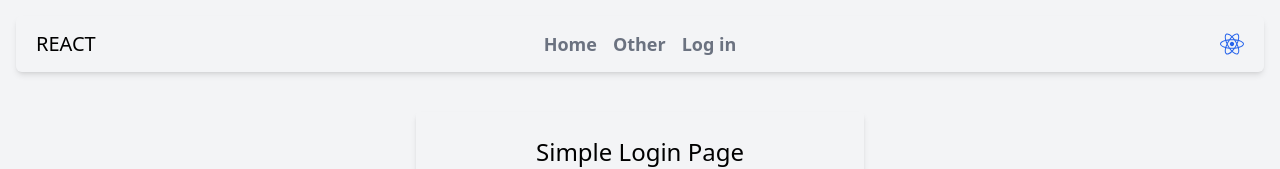
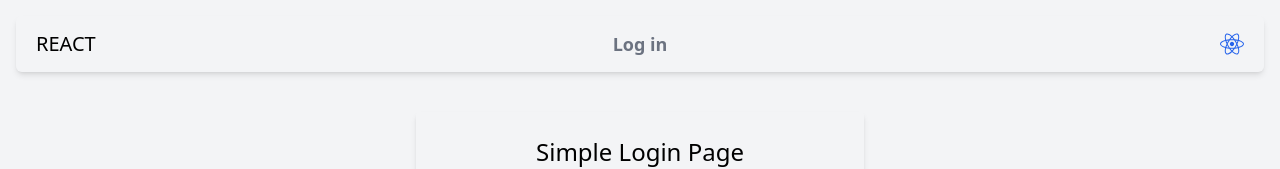
Before and after one commit to mdmoren/simple-react, a React (Create React App) app: page /login in a window 1280 px wide. Shown: the top 169 px of the page. Built offline with nearby package versions, Linux system fonts and the light colour scheme; the HTML template or start-up script is replaced by a standard one.

Commit message:
connected login to API

```diff
--- a/package.json
+++ b/package.json
@@ -6,6 +6,7 @@
     "@testing-library/jest-dom": "^5.17.0",
     "@testing-library/react": "^13.4.0",
     "@testing-library/user-event": "^13.5.0",
+    "axios": "^1.6.8",
     "react": "^18.2.0",
     "react-dom": "^18.2.0",
     "react-icons": "^5.0.1",
@@ -13,6 +14,7 @@
     "react-scripts": "5.0.1",
     "web-vitals": "^2.1.4"
   },
+  "proxy": "http://localhost:8080",
   "scripts": {
     "start": "react-scripts start",
     "build": "react-scripts build",
--- a/src/App.jsx
+++ b/src/App.jsx
@@ -2,18 +2,23 @@ import Navbar from "./components/Navbar";
 import { Routes, Route, Navigate } from "react-router-dom";
 
 import Home from "./pages/Home";
-import Other from "./pages/Other";
+import Profile from "./pages/Profile";
 import Login from "./pages/Login";
+import Logout from "./pages/Logout";
+import { ProtectedRoutes } from "./utils/ProtectedRoute";
 
 function App() {
   return (
     <div className="bg-gray-100">
       <Navbar />
       <Routes>
-        <Route path="/" element={<Home />} />
-        <Route path="/other" element={<Other />} />
+        <Route element={<ProtectedRoutes />}>
+          <Route path="/" element={<Home />} />
+          <Route path="/profile" element={<Profile />} />
+          <Route path="/logout" element={<Logout />} />
+          <Route path="*" element={<Navigate to="/" />} />
+        </Route>
         <Route path="/login" element={<Login />} />
-        <Route path="*" element={<Navigate to="/"/>} />
       </Routes>
     </div>
   );
--- a/src/components/Navbar.jsx
+++ b/src/components/Navbar.jsx
@@ -2,8 +2,10 @@ import { Link } from "react-router-dom";
 import { useState } from "react";
 import { CgMenuRight, CgClose } from "react-icons/cg";
 import { FaReact } from "react-icons/fa";
+import { useAuth } from "../providers/AuthContext";
 
 function Navbar() {
+  const { isAuthenticated } = useAuth();
   const [menu, setMenu] = useState(false);
 
   function toggleMenu() {
@@ -11,10 +13,16 @@ function Navbar() {
   }
 
   const navData = [
-    { id: 1, link: "/", label: "Home" },
-    { id: 2, link: "/other", label: "Other" },
-    { id: 3, link: "/login", label: "Log in" },
+    { id: 1, link: "/", label: "Home", requiresAuth: true },
+    { id: 2, link: "/profile", label: "profile", requiresAuth: true },
+    { id: 3, link: "/logout", label: "Logout", requiresAuth: true },
+    { id: 4, link: "/login", label: "Log in", requiresAuth: false },
   ];
+
+  // Filter the navigation data based on authentication status
+  const filteredNavData = isAuthenticated
+    ? navData.filter((item) => item.requiresAuth === true)
+    : navData.filter((item) => item.requiresAuth === false);
 
   return (
     <div className="fixed w-full p-4">
@@ -29,7 +37,7 @@ function Navbar() {
         {/* links and utility */}
         <section className="hidden sm:flex">
           <ul className="flex h-full items-center space-x-4">
-            {navData.map((item) => (
+            {filteredNavData.map((item) => (
               <Link
                 to={item.link}
                 key={item.id}
@@ -64,7 +72,7 @@ function Navbar() {
               </Link>
 
               <ul className="flex flex-col space-y-8 w-full h-full items-center justify-center">
-                {navData.map((item) => (
+                {filteredNavData.map((item) => (
                   <Link
                     to={item.link}
                     key={item.id}
--- a/src/index.js
+++ b/src/index.js
@@ -3,12 +3,15 @@ import ReactDOM from "react-dom/client";
 import "./index.css";
 import App from "./App";
 import { BrowserRouter } from "react-router-dom";
+import { AuthProvider } from "./providers/AuthContext";
 
 const root = ReactDOM.createRoot(document.getElementById("root"));
 root.render(
   <React.StrictMode>
-    <BrowserRouter>
-      <App />
-    </BrowserRouter>
+    <AuthProvider>
+      <BrowserRouter>
+        <App />
+      </BrowserRouter>
+    </AuthProvider>
   </React.StrictMode>
 );
--- a/src/pages/Login.jsx
+++ b/src/pages/Login.jsx
@@ -1,14 +1,19 @@
-import { useState } from "react";
+import React, { useState } from "react";
 import { Link } from "react-router-dom";
+import { useAuth } from "../providers/AuthContext";
 
 export default function Login() {
   const [email, setEmail] = useState("");
   const [password, setPassword] = useState("");
-  const [error, setError] = useState(false)
+  const [error, setError] = useState(false);
+  const { isAuthenticated, login } = useAuth();
 
-  function loginButton() {
-    console.log("Log in button pressed");
-    setError(true)
+  async function handleLogin() {
+    try {
+      await login(email, password);
+    } catch (error) {
+      setError(true);
+    }
   }
 
   function handleEmailChange(e) {
@@ -17,6 +22,14 @@ export default function Login() {
 
   function handlePasswordChange(e) {
     setPassword(e.target.value);
+  }
+
+  if (isAuthenticated) {
+    return (
+      <div className="min-h-screen pt-20">
+        <h1 className="text-center">You are already logged in.</h1>
+      </div>
+    );
   }
 
   return (
@@ -49,7 +62,7 @@ export default function Login() {
               Password
             </label>
             <input
-              className="shadow appearance-none border-b-2 border-white hover:border-blue-500 rounded focus:border-white focus:outline-blue-500 outline-purple-700 w-full py-2 px-3 text-gray-700 leading-tight duration-300"
+              className="shadow appearance-none border-b-2 border-white hover:border-purple-600 rounded focus:border-white focus:outline-blue-500 outline-purple-700 w-full py-2 px-3 text-gray-700 leading-tight duration-300"
               id="password"
               type="password"
               placeholder="•••••••••"
@@ -58,7 +71,7 @@ export default function Login() {
             />
           </div>
 
-          {/* {error && <h1>error message</h1>} */}
+          {error && <h1>error message</h1>}
         </div>
 
         <div className="flex items-center justify-between">
@@ -69,9 +82,9 @@ export default function Login() {
             Forgot Password?
           </Link>
           <button
-            className="bg-gradient-to-r from-purple-700 to-blue-500 hover:from-purple-800 hover:to-blue-600 text-white font-bold py-2 px-8 rounded-md focus:outline-none shadow-black hover:shadow-lg duration-300 transition-all"
+            className="bg-gradient-to-r from-purple-700 to-blue-500 hover:from-purple-700 hover:to-purple-600 text-white font-bold py-2 px-8 rounded-md focus:outline-none shadow-black hover:shadow-lg duration-300 transition-all"
             type="button"
-            onClick={loginButton}
+            onClick={handleLogin}
           >
             Log In
           </button>
--- /dev/null
+++ b/src/pages/Logout.jsx
@@ -0,0 +1,9 @@
+function Logout() {
+    return (
+      <div className="min-h-screen pt-20">
+        <h1 className="text-center">Logout Page</h1>
+      </div>
+    );
+  }
+
+  export default Logout;
--- a/src/pages/Other.jsx
+++ /dev/null
@@ -1,9 +0,0 @@
-function Other() {
-  return (
-    <div className="min-h-screen pt-20">
-      <h1 className="text-center">Other Page</h1>
-    </div>
-  );
-}
-
-export default Other;
--- /dev/null
+++ b/src/pages/Profile.jsx
@@ -0,0 +1,9 @@
+function Profile() {
+  return (
+    <div className="min-h-screen pt-20">
+      <h1 className="text-center">Profile Page</h1>
+    </div>
+  );
+}
+
+export default Profile;
--- /dev/null
+++ b/src/providers/AuthContext.js
@@ -0,0 +1,44 @@
+import React, { createContext, useState, useContext } from "react";
+import axios from "axios";
+
+const AuthContext = createContext();
+
+export const AuthProvider = ({ children }) => {
+  const [isAuthenticated, setIsAuthenticated] = useState(false);
+
+  const login = async (email, password) => {
+    try {
+      const response = await axios.post("/auth/login", {
+        username: email,
+        password: password,
+      });
+
+      console.log(response);
+
+      setIsAuthenticated(true);
+    } catch (error) {
+      console.error("Login failed:", error);
+      throw error; // Propagate error to handle it in Login component
+    }
+  };
+
+  const logout = async (username) => {
+    try {
+      await axios.post("/auth/logout", { username });
+      setIsAuthenticated(false);
+    } catch (error) {
+      console.error("Logout failed:", error);
+      throw error; // Propagate error to handle it in Logout component
+    }
+  };
+
+  return (
+    <AuthContext.Provider value={{ isAuthenticated, login, logout }}>
+      {children}
+    </AuthContext.Provider>
+  );
+};
+
+export const useAuth = () => {
+  return useContext(AuthContext);
+};
--- /dev/null
+++ b/src/utils/ProtectedRoute.jsx
@@ -0,0 +1,7 @@
+import { Navigate, Outlet } from "react-router-dom";
+import { useAuth } from "../providers/AuthContext";
+
+export const ProtectedRoutes = () => {
+  const { isAuthenticated } = useAuth();
+  return isAuthenticated ? <Outlet /> : <Navigate to="/login" />;
+};
```
Also changed, not shown: 1 other file (tests, documents, lock files or other folders).
